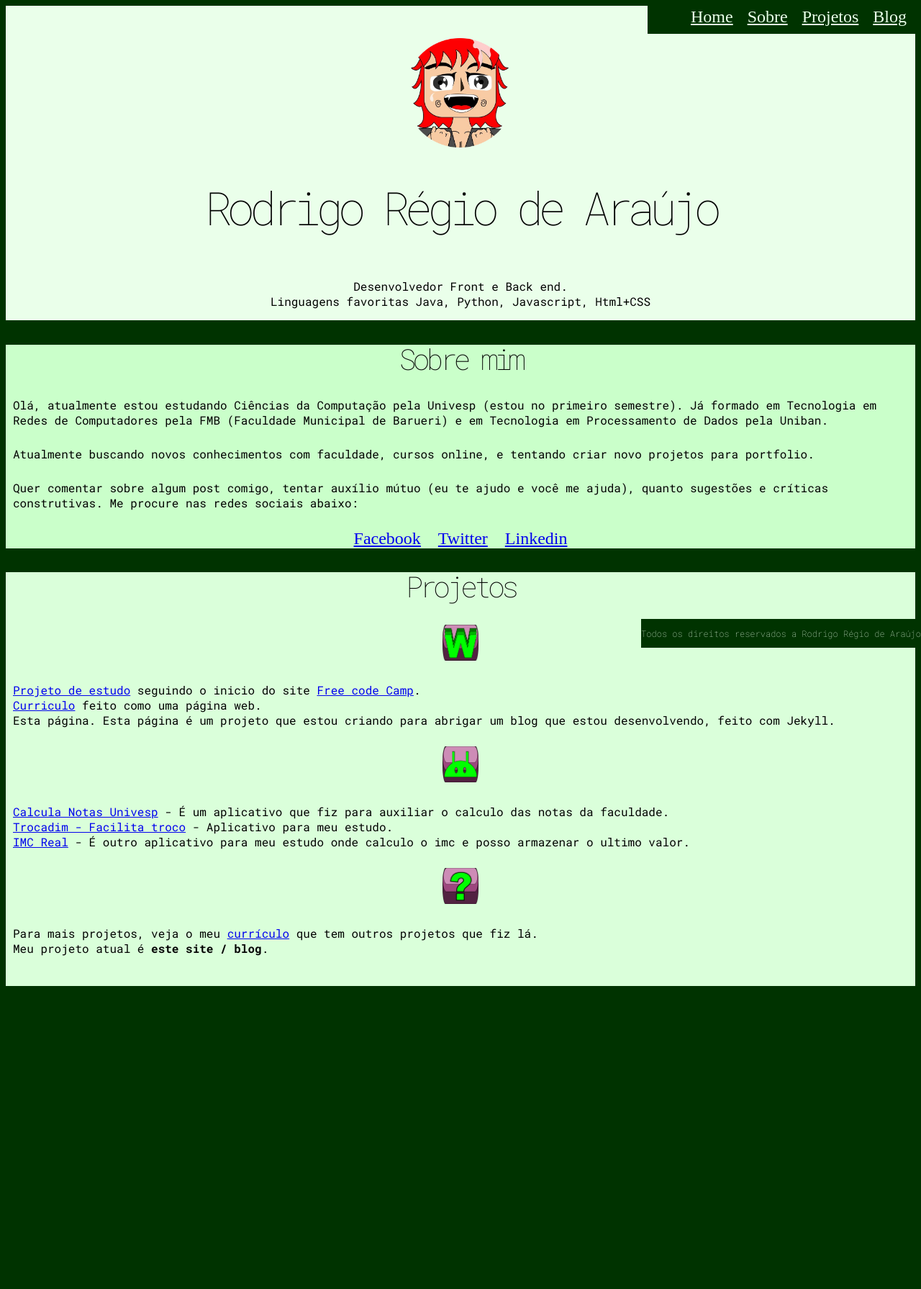
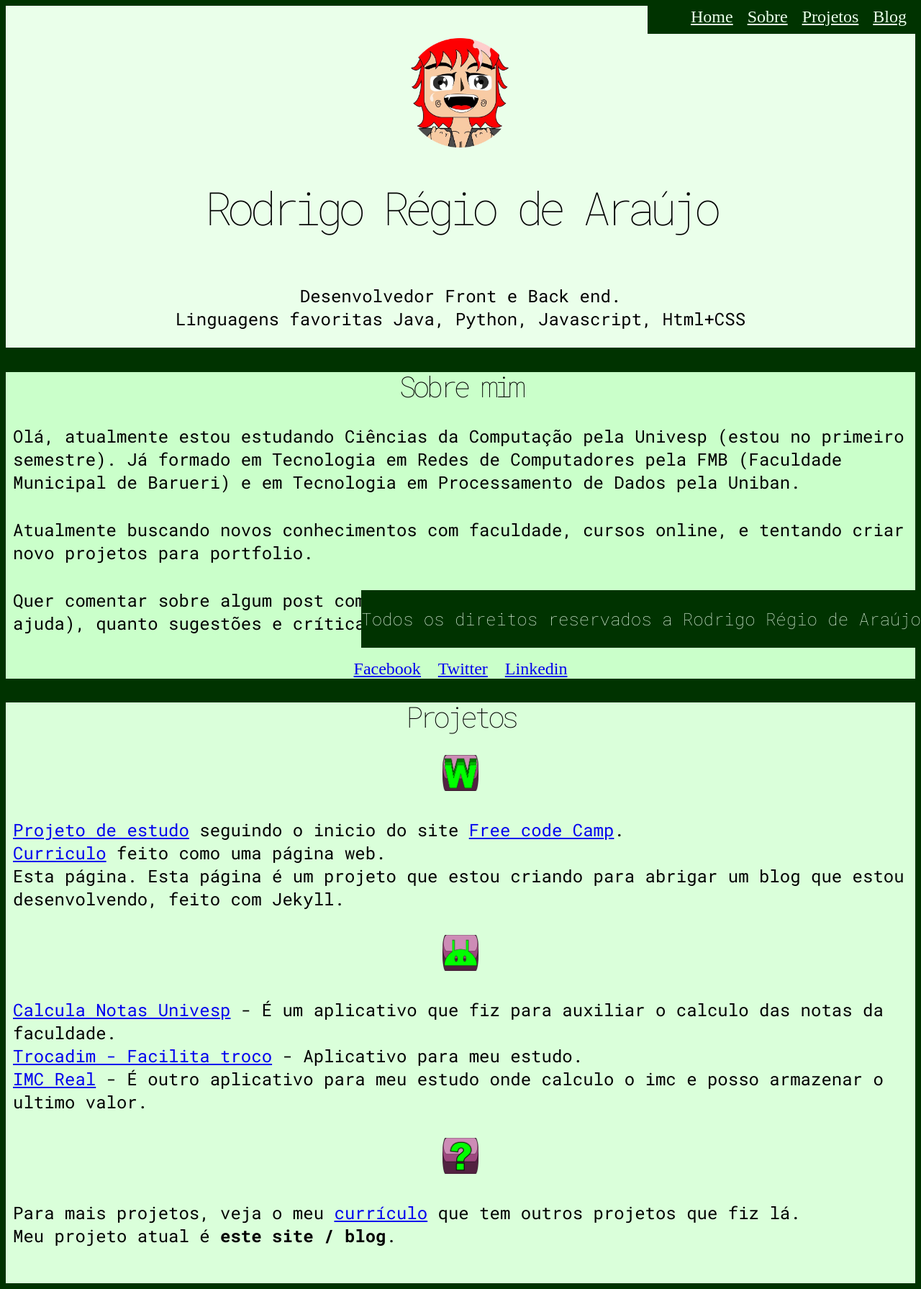
Before and after one commit to rodrigoregio/mysiteandblog, a Jekyll site: the page built from index.html, in a window 1280 px wide. Shown: the whole page at 72% size. Built offline with Jekyll 4.4.1, drawn with Linux system fonts in a browser that asks for light colours; before the commit the page ends 1378 px from its top, so only the background shows below that.

Commit message:
Textos
Nova tentativa com textos.

```diff
--- a/_sass/main.scss
+++ b/_sass/main.scss
@@ -31,7 +31,7 @@ h1{
 p{
     font-family: 'Roboto Mono', sans-serif;
     font-weight: normal;
-    font-size: 1rem;
+    font-size: 1.5em;
 }
 .navbar{
     position: fixed;
@@ -70,7 +70,7 @@ p{
 }
 .rodape > p{
     font-family: 'Roboto Mono', sans-serif;
-    font-size: 0.75rem;
+    font-size: 1.5em;
     font-weight: 300;
 }
 #projetos > p {
```
Also changed, not shown: 2 other files.
